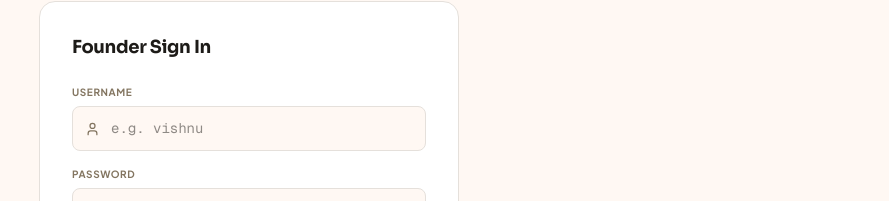
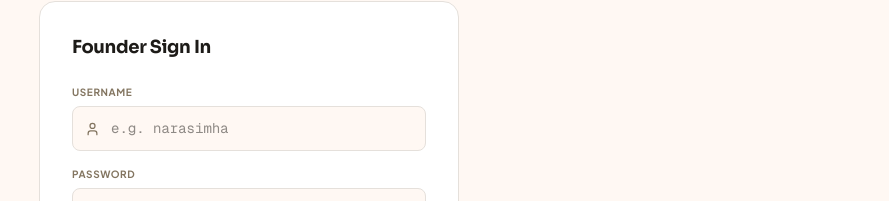
Before and after one commit to adi1490/reown-spends, a Next.js app: page /login in a window 1280 px wide. Shown: the part 281-482 px from the top of the page, without its empty margins (391-1280 px from the left). Built offline with nearby package versions, Linux system fonts and the light colour scheme.

Commit message:
fix: username placeholder changed to e.g. narasimha

```diff
--- a/src/app/login/page.tsx
+++ b/src/app/login/page.tsx
@@ -156,7 +156,7 @@ function LoginFormContent() {
                   type="text"
                   required
                   autoComplete="username"
-                  placeholder="e.g. vishnu"
+                  placeholder="e.g. narasimha"
                   value={username}
                   onChange={e => setUsername(e.target.value)}
                   disabled={isLoading}
```
